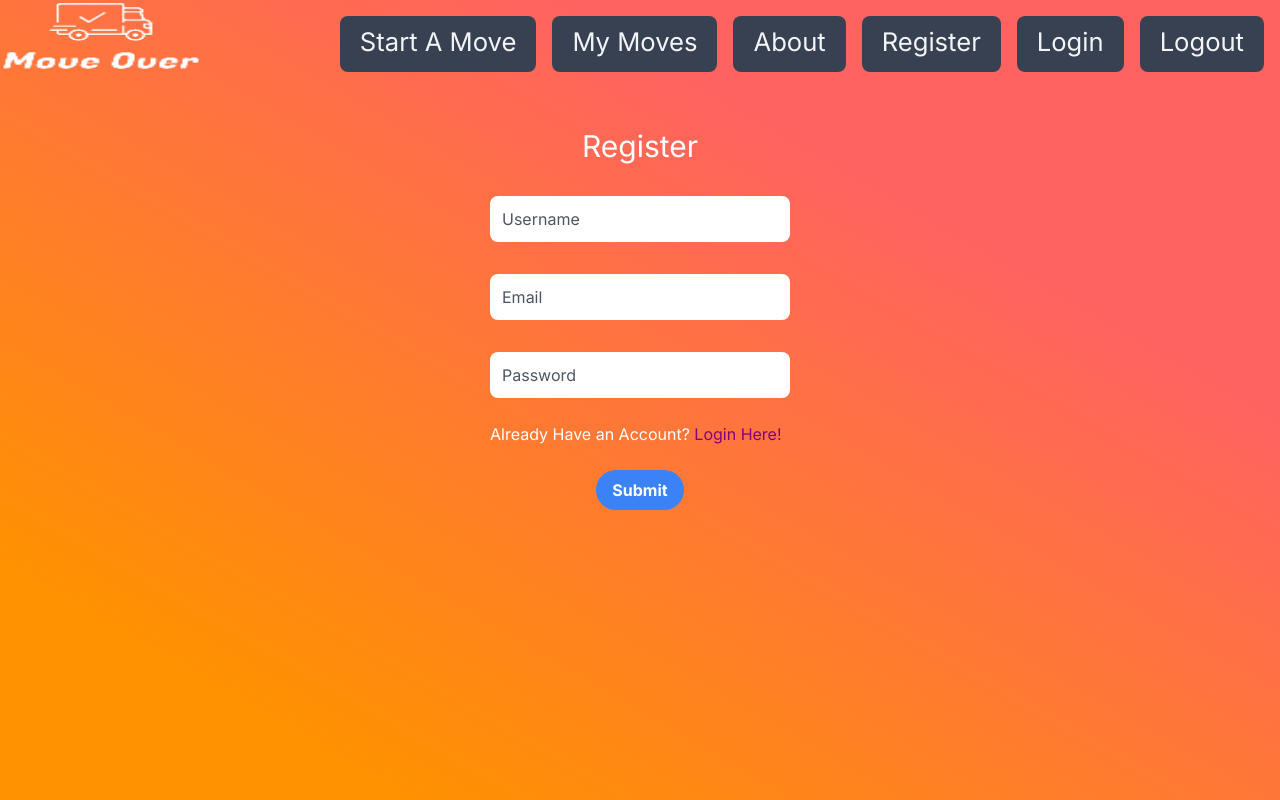
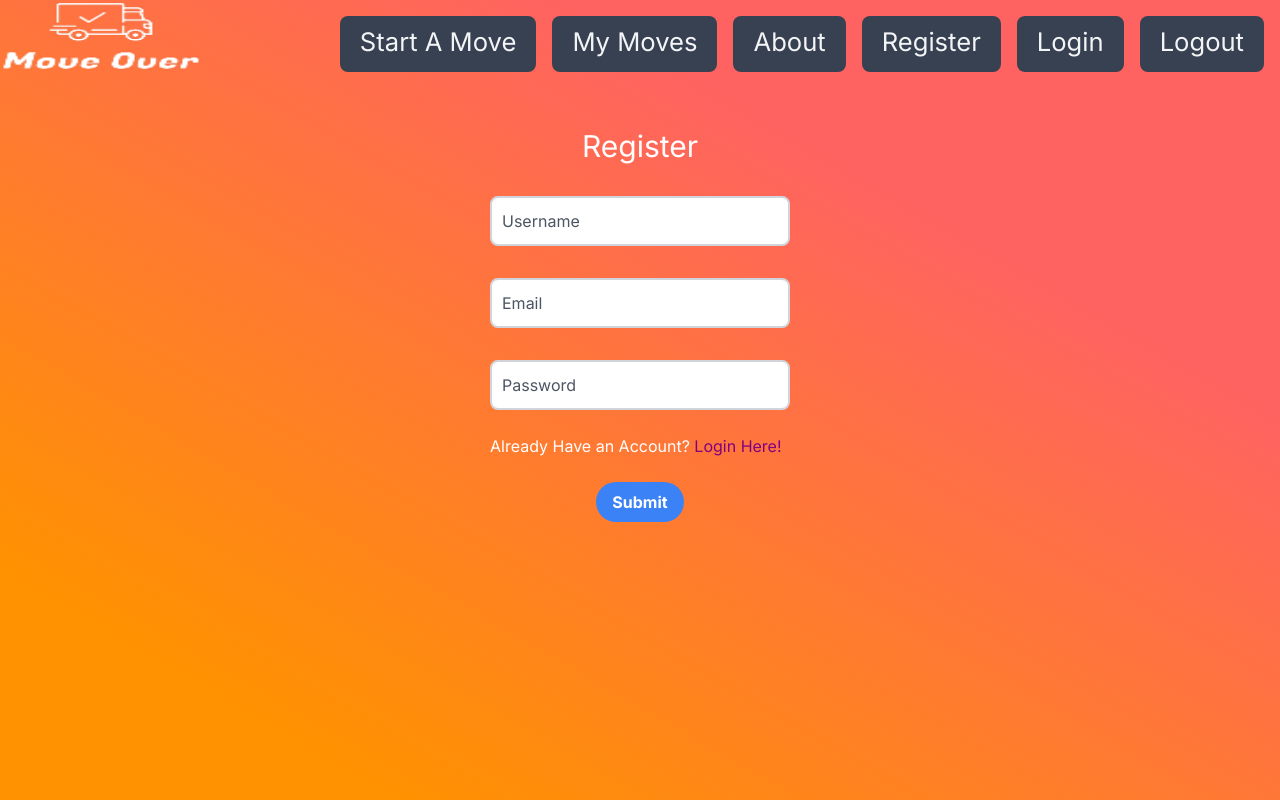
Before and after one commit to ahua1994/move-over-app, a Next.js app: page /register in a window 1280 px wide. Built offline with nearby package versions, Linux system fonts and the light colour scheme.

Commit message:
fixed borders

```diff
--- a/src/app/login/page.jsx
+++ b/src/app/login/page.jsx
@@ -16,7 +16,7 @@
                             id="username"
                             placeholder=" "
                             required
-                            className="text-black my-4 block px-2.5 pb-2.5 pt-4 w-full text-sm rounded-lg border-1 appearance-none border-gray-600 focus:border-blue-500 focus:outline-none focus:ring-0 peer"
+                            className="text-black border-2 my-4 block px-2.5 pb-2.5 pt-4 w-full text-sm rounded-lg border-1 appearance-none border-gray-300 focus:border-blue-500 focus:outline-none focus:ring-0 peer"
                         />
                         <label
                             htmlFor="username"
@@ -25,28 +25,13 @@
                             Username
                         </label>
                     </div>
-                    {/* <div className="relative w-full">
-                        <input
-                            id="email"
-                            type="email"
-                            required
-                            placeholder=" "
-                            className="text-black my-4 block px-2.5 pb-2.5 pt-4 w-full text-sm rounded-lg border-1 appearance-none border-gray-600 focus:border-blue-500 focus:outline-none focus:ring-0 peer"
-                        />
-                        <label
-                            htmlFor="email"
-                            className="absolute text-gray-600 duration-200 transform -translate-y-4 scale-85 top-2 z-10 origin-[0] px-2 peer-focus:px-2 peer-focus:text-blue-600 peer-focus:dark:text-blue-500 peer-placeholder-shown:scale-100 peer-placeholder-shown:-translate-y-1/2 peer-placeholder-shown:top-1/2 peer-focus:top-2 peer-focus:scale-85 peer-focus:-translate-y-4 left-1"
-                        >
-                            Email
-                        </label>
-                    </div> */}
                     <div className="relative w-full">
                         <input
                             id="password"
                             type="password"
                             required
                             placeholder=" "
-                            className="text-black my-4 block px-2.5 pb-2.5 pt-4 w-full text-sm rounded-lg border-1 appearance-none border-gray-600 focus:border-blue-500 focus:outline-none focus:ring-0 peer"
+                            className="text-black border-2 my-4 block px-2.5 pb-2.5 pt-4 w-full text-sm rounded-lg border-1 appearance-none border-gray-300 focus:border-blue-500 focus:outline-none focus:ring-0 peer"
                         />
                         <label
                             htmlFor="password"
--- a/src/app/register/page.jsx
+++ b/src/app/register/page.jsx
@@ -16,7 +16,7 @@
                             id="username"
                             placeholder=" "
                             required
-                            className="text-black my-4 block px-2.5 pb-2.5 pt-4 w-full text-sm rounded-lg border-1 appearance-none border-gray-600 focus:border-blue-500 focus:outline-none focus:ring-0 peer"
+                            className="text-black border-2 my-4 block px-2.5 pb-2.5 pt-4 w-full text-sm rounded-lg border-1 appearance-none border-gray-300 focus:border-blue-500 focus:outline-none focus:ring-0 peer"
                         />
                         <label
                             htmlFor="username"
@@ -31,7 +31,7 @@
                             type="email"
                             required
                             placeholder=" "
-                            className="text-black my-4 block px-2.5 pb-2.5 pt-4 w-full text-sm rounded-lg border-1 appearance-none border-gray-600 focus:border-blue-500 focus:outline-none focus:ring-0 peer"
+                            className="text-black border-2 my-4 block px-2.5 pb-2.5 pt-4 w-full text-sm rounded-lg border-1 appearance-none border-gray-300 focus:border-blue-500 focus:outline-none focus:ring-0 peer"
                         />
                         <label
                             htmlFor="email"
@@ -46,7 +46,7 @@
                             type="password"
                             required
                             placeholder=" "
-                            className="text-black my-4 block px-2.5 pb-2.5 pt-4 w-full text-sm rounded-lg border-1 appearance-none border-gray-600 focus:border-blue-500 focus:outline-none focus:ring-0 peer"
+                            className="text-black border-2 my-4 block px-2.5 pb-2.5 pt-4 w-full text-sm rounded-lg border-1 appearance-none border-gray-300 focus:border-blue-500 focus:outline-none focus:ring-0 peer"
                         />
                         <label
                             htmlFor="password"
```
